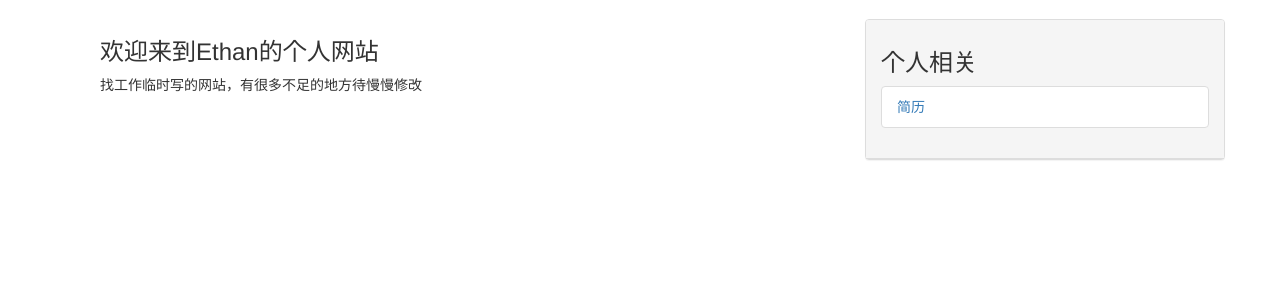
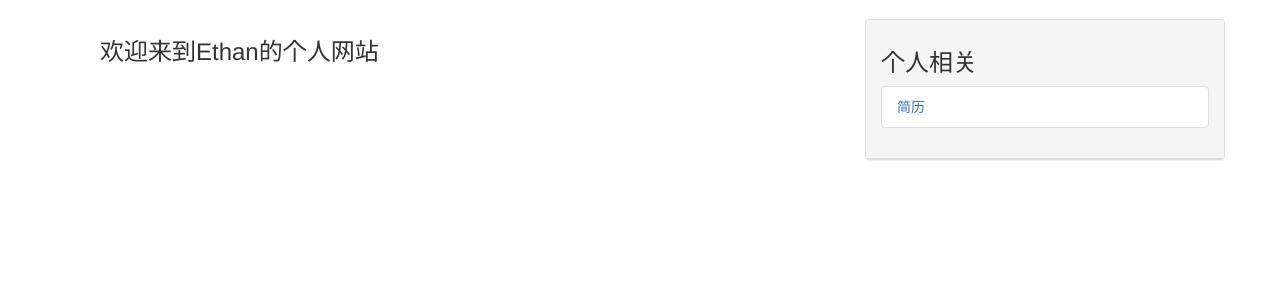
Before and after one commit to LincolnEthan/findjob, a Django app: template templates/index.html in a window 1280 px wide. Shown: the part 51-351 px from the top of the page. Run offline with Django 4.2, Linux system fonts and the light colour scheme; the template is opened without the code that fills it, so the values that code supplies are empty; some libraries are stand-ins or nearby versions.

Commit message:
update main index.html

```diff
--- a/templates/index.html
+++ b/templates/index.html
@@ -21,7 +21,7 @@
                    {% endif %}
                    {% block page_content %}
                    <h3>欢迎来到Ethan的个人网站</h3>
-                   <p>找工作临时写的网站，有很多不足的地方待慢慢修改</p>
+
                    {% endblock %}<!--/pagecontentendblock -->
                    </div>
             </div>
```
